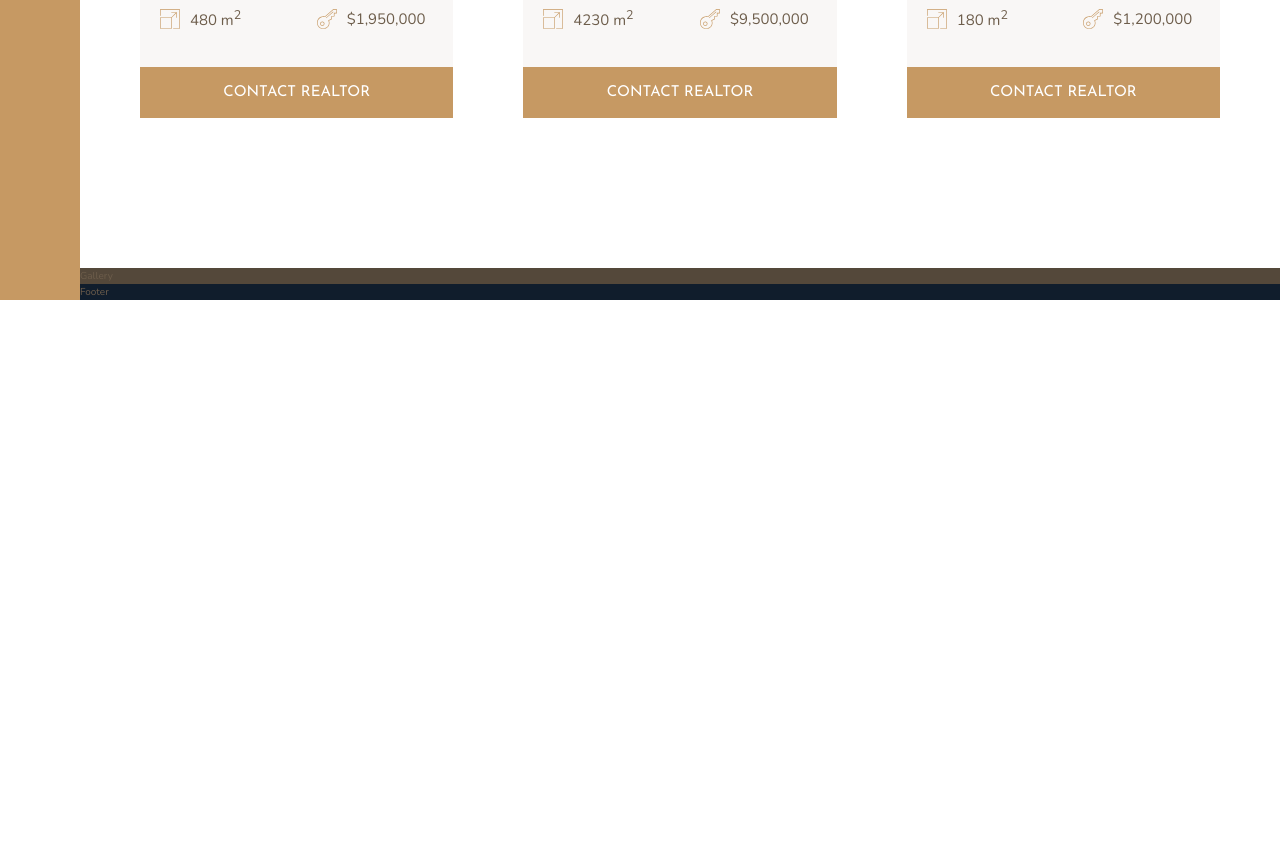
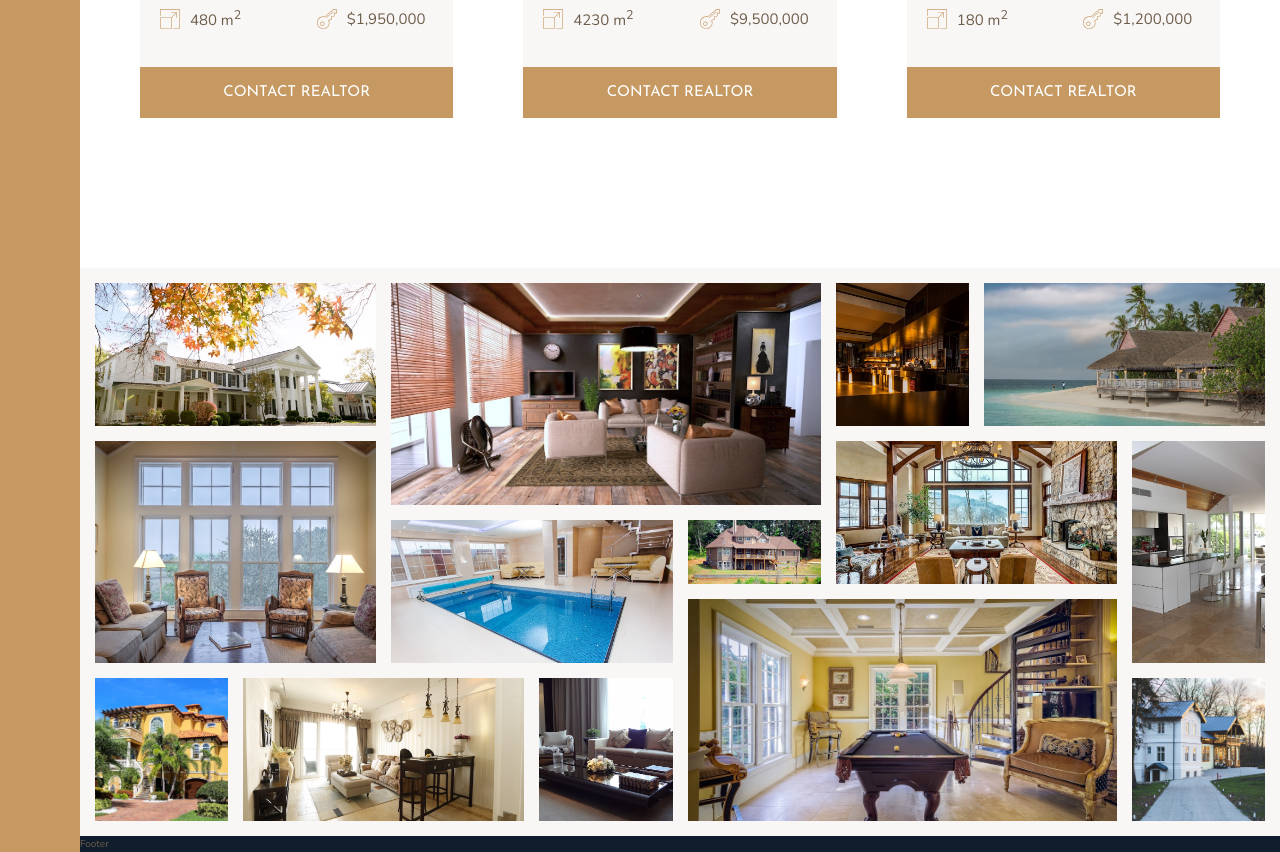
Before and after one commit to mnstrdm/UdemyProject-NexterWebPage, a website: page index.html in a window 1280 px wide. Shown: the part 2804-3656 px from the top of the page. Before the commit the page ends 3104 px from the top, so only its background shows below. Drawn offline with nearby package versions, Linux system fonts and the light colour scheme.

Commit message:
image gallery section added

```diff
--- a/index.html
+++ b/index.html
@@ -284,7 +284,62 @@
         </div>
 
     </div>
-    <div class="gallery">Gallery</div>
+    <div class="gallery">
+        <figure class="gallery__item gallery__item--1">
+            <img src="img/gal-1.jpeg" alt="Gallery image 1" class="gallery__img">
+        </figure>
+
+        <figure class="gallery__item gallery__item--2">
+            <img src="img/gal-2.jpeg" alt="Gallery image 2" class="gallery__img">
+        </figure>
+
+        <figure class="gallery__item gallery__item--3">
+            <img src="img/gal-3.jpeg" alt="Gallery image 3" class="gallery__img">
+        </figure>
+
+        <figure class="gallery__item gallery__item--4">
+            <img src="img/gal-4.jpeg" alt="Gallery image 4" class="gallery__img">
+        </figure>
+
+        <figure class="gallery__item gallery__item--5">
+            <img src="img/gal-5.jpeg" alt="Gallery image 5" class="gallery__img">
+        </figure>
+
+        <figure class="gallery__item gallery__item--6">
+            <img src="img/gal-6.jpeg" alt="Gallery image 6" class="gallery__img">
+        </figure>
+
+        <figure class="gallery__item gallery__item--7">
+            <img src="img/gal-7.jpeg" alt="Gallery image 7" class="gallery__img">
+        </figure>
+
+        <figure class="gallery__item gallery__item--8">
+            <img src="img/gal-8.jpeg" alt="Gallery image 8" class="gallery__img">
+        </figure>
+
+        <figure class="gallery__item gallery__item--9">
+            <img src="img/gal-9.jpeg" alt="Gallery image 9" class="gallery__img">
+        </figure>
+
+        <figure class="gallery__item gallery__item--10">
+            <img src="img/gal-10.jpeg" alt="Gallery image 10" class="gallery__img">
+        </figure>
+
+        <figure class="gallery__item gallery__item--11">
+            <img src="img/gal-11.jpeg" alt="Gallery image 11" class="gallery__img">
+        </figure>
+        <figure class="gallery__item gallery__item--12">
+            <img src="img/gal-12.jpeg" alt="Gallery image 12" class="gallery__img">
+        </figure>
+        <figure class="gallery__item gallery__item--13">
+            <img src="img/gal-13.jpeg" alt="Gallery image 13" class="gallery__img">
+        </figure>
+        <figure class="gallery__item gallery__item--14">
+            <img src="img/gal-14.jpeg" alt="Gallery image 14" class="gallery__img">
+        </figure>
+
+
+    </div>
     <div class="footer">Footer</div>
   </body>
 </html>
--- a/sass/_gallery.scss
+++ b/sass/_gallery.scss
@@ -1,4 +1,89 @@
 .gallery {
-  background-color: $color-grey-dark-1;
+  background-color: $color-grey-light-1;
   grid-column: full-start / full-end;
+
+  display: grid;
+  grid-template-columns: repeat(8, 1fr);
+  grid-template-rows: repeat(7, 5vw);
+  gap: 1.5rem;
+  padding: 1.5rem;
+
+  &__item {
+    &--1 {
+      grid-row: 1 / span 2;
+      grid-column: 1 / span 2;
+    }
+
+    &--2 {
+      grid-row: 1 / span 3;
+      grid-column: 3 / span 3;
+    }
+
+    &--3 {
+      grid-row: 1 / span 2;
+      grid-column: 6 / 7;
+    }
+
+    &--4 {
+      grid-row: 1 / span 2;
+      grid-column: 7 / span 2;
+    }
+
+    &--5 {
+      grid-row: 3 / span 3;
+      grid-column: 1 / span 2;
+    }
+
+    &--6 {
+      grid-row: 4 / span 2;
+      grid-column: 3 / span 2;
+    }
+
+    &--7 {
+      grid-row: 4 / 5;
+      grid-column: 5 / 6;
+    }
+
+    &--8 {
+      grid-row: 3 / span 2;
+      grid-column: 6 / span 2;
+    }
+
+    &--9 {
+      grid-row: 3 / span 3;
+      grid-column: 8 / 9;
+    }
+
+    &--10 {
+      grid-row: 6 / span 2;
+      grid-column: 1 / 2;
+    }
+
+    &--11 {
+      grid-row: 6 / span 2;
+      grid-column: 2 / span 2;
+    }
+
+    &--12 {
+      grid-row: 6 / span 2;
+      grid-column: 4 / 5;
+    }
+
+    &--13 {
+      grid-row: 5 / span 3;
+      grid-column: 5 / span 3;
+    }
+
+    &--14 {
+      grid-row: 6 / span 2;
+      grid-column: 8 / 9;
+    }
+  }
+
+  &__img {
+    width: 100%; // have to give the width and also the height to use the object-fit property well
+    height: 100%;
+    object-fit: cover; // the aspect-ratio arent the same, so we want to fit the image in the grid cell
+    display: block; // if inline a little whitespace remains after the image
+  }
 }
```
Also changed, not shown: css/style.css.
